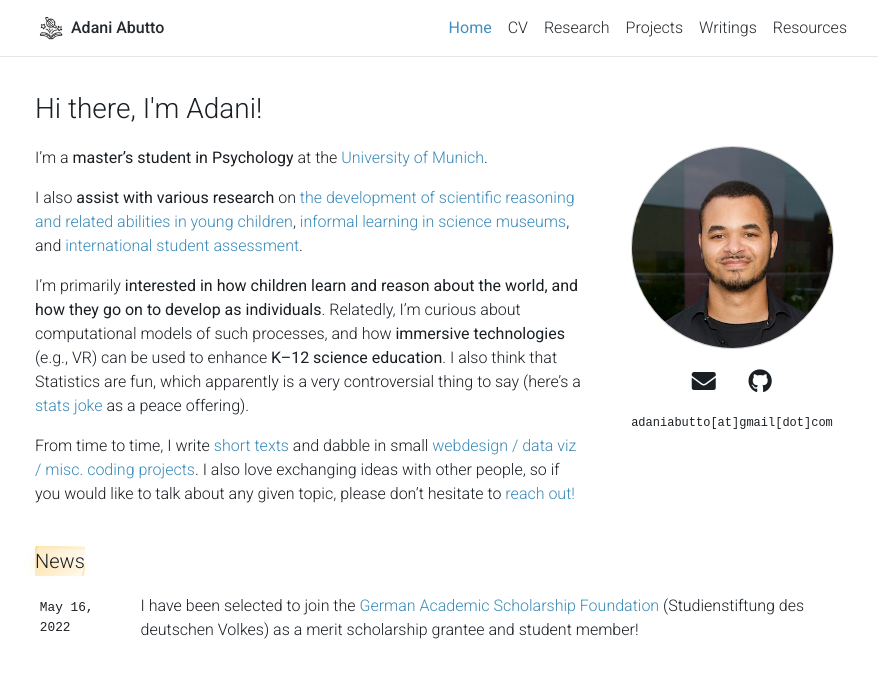
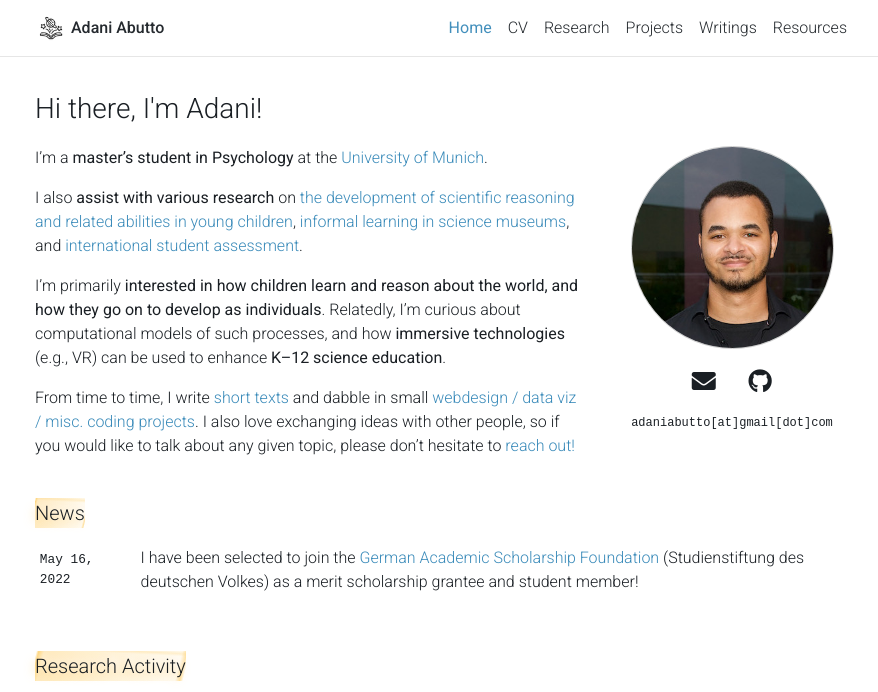
Before and after one commit to pindi-krishna/pindi-krishna.github.io, a Jekyll site: the page built from _pages/home.md, in a window 1280 px wide and 1095 px high. Shown: the top 692 px of the window, without its empty margins (195-1073 px from the left). Built offline with Jekyll 4.4.1, drawn with Linux system fonts in a browser that asks for light colours; full-size pictures stand in for the smaller copies a plugin makes; comment, search, counter and statistics services are not loaded; a style sheet for code colours, icons or effects is not loaded.

Commit message:
Content update

```diff
--- a/_pages/home.md
+++ b/_pages/home.md
@@ -18,6 +18,6 @@
 
 I also <b>assist with various research</b> on <a href="https://www.psy.lmu.de/epp/forschung/explore/index.html">the development of scientific reasoning and related abilities in young children</a>, <a href="https://www.edu.sot.tum.de/en/fil/research/laufende-projekte/instructional-prompts-in-the-museum/">informal learning in science museums</a>, and <a href="http://zib.education/en/home.html">international student assessment</a>.
 
-I'm primarily <b>interested in how children learn and reason about the world, and how they go on to develop as individuals</b>. Relatedly, I'm curious about computational models of such processes, and how <b>immersive technologies</b> (e.g., VR) can be used to enhance <b>K–12 science education</b>. I also think that Statistics are fun, which apparently is a very controversial thing to say (here's a <a href="https://i.stack.imgur.com/6SCx7.png" target="_blank">stats joke</a> as a peace offering).
+I'm primarily <b>interested in how children learn and reason about the world, and how they go on to develop as individuals</b>. Relatedly, I'm curious about computational models of such processes, and how <b>immersive technologies</b> (e.g., VR) can be used to enhance <b>K–12 science education</b>.
 
 From time to time, I write <a href="/writings/">short texts</a> and dabble in small <a href="https://github.com/adaniabutto">webdesign / data viz / misc. coding projects</a>. I also love exchanging ideas with other people, so if you would like to talk about any given topic, please don't hesitate to <a href="mailto:adaniabutto@gmail.com">reach out!</a><br><br>
```
